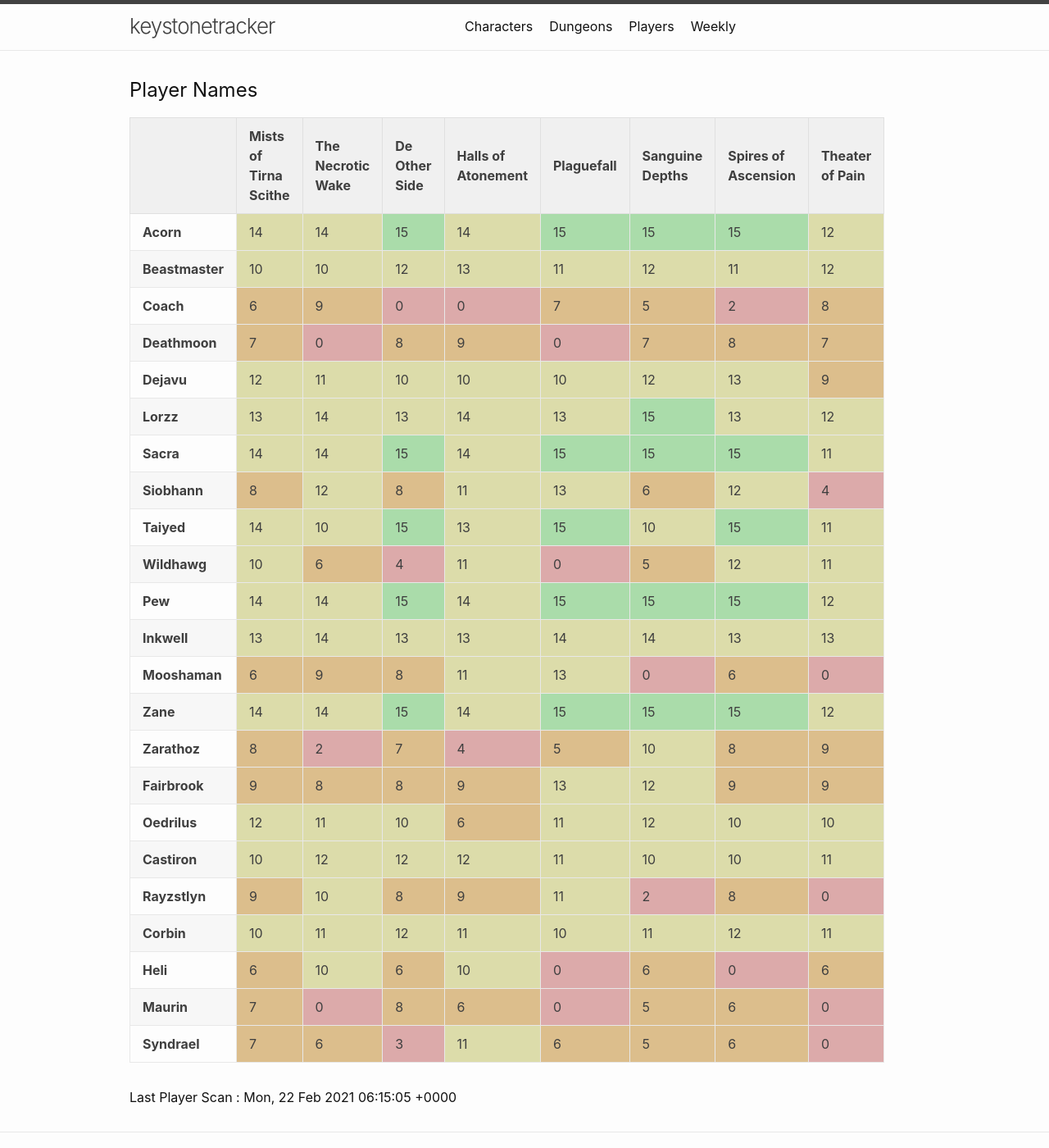
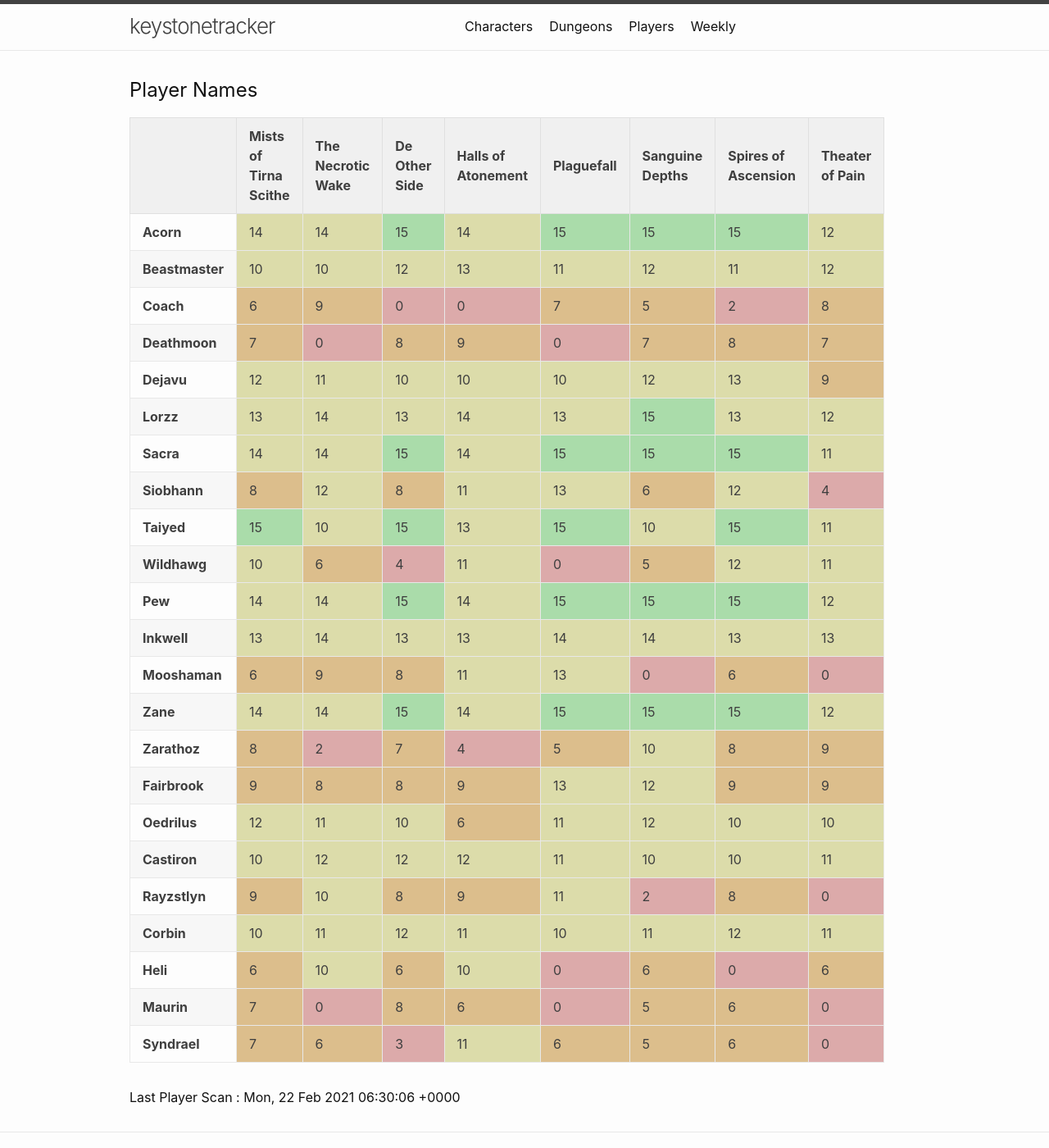
Before and after one commit to eldertribunal/keystonetracker, a Jekyll site: the page built from players.md, in a window 1280 px wide and 1400 px high. Shown: the whole window at 82% size. Built offline with Jekyll 4.4.1, drawn with Linux system fonts in a browser that asks for light colours.

Commit message:
auto scan Mon Feb 22 06:30:38 UTC 2021

```diff
--- a/_data/characters.json
+++ b/_data/characters.json
@@ -499,7 +499,7 @@
     "dungeons": [
       {
         "name": "Mists of Tirna Scithe",
-        "level": 14,
+        "level": 15,
         "id": 375
       },
       {
--- a/_data/players.json
+++ b/_data/players.json
@@ -364,7 +364,7 @@
     "dungeons": [
       {
         "name": "Mists of Tirna Scithe",
-        "level": 14,
+        "level": 15,
         "id": 375
       },
       {
--- a/_data/scanned.json
+++ b/_data/scanned.json
@@ -1,3 +1,3 @@
 {
-  "timestamp": 1613974505
+  "timestamp": 1613975406
 }
```
